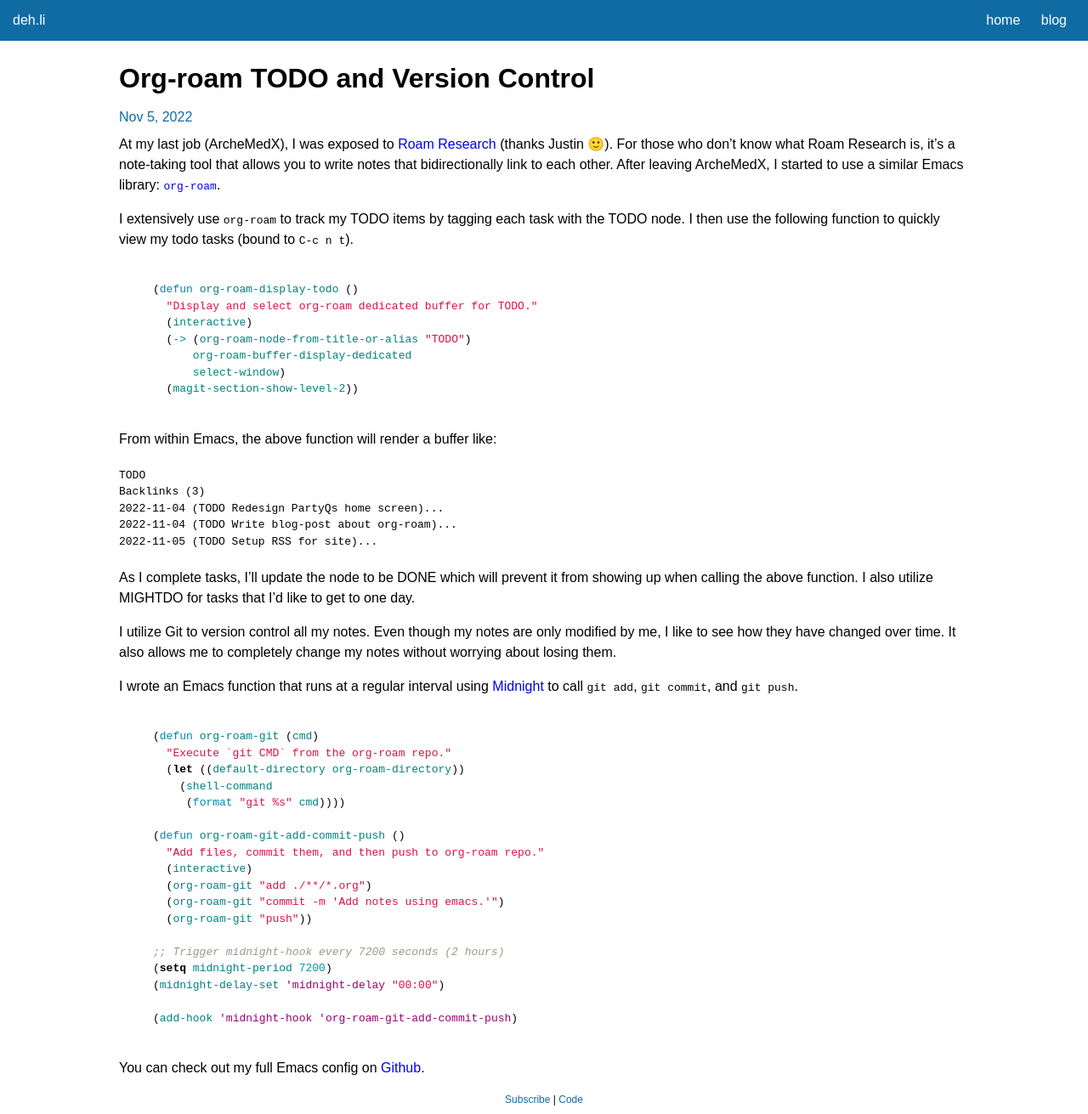
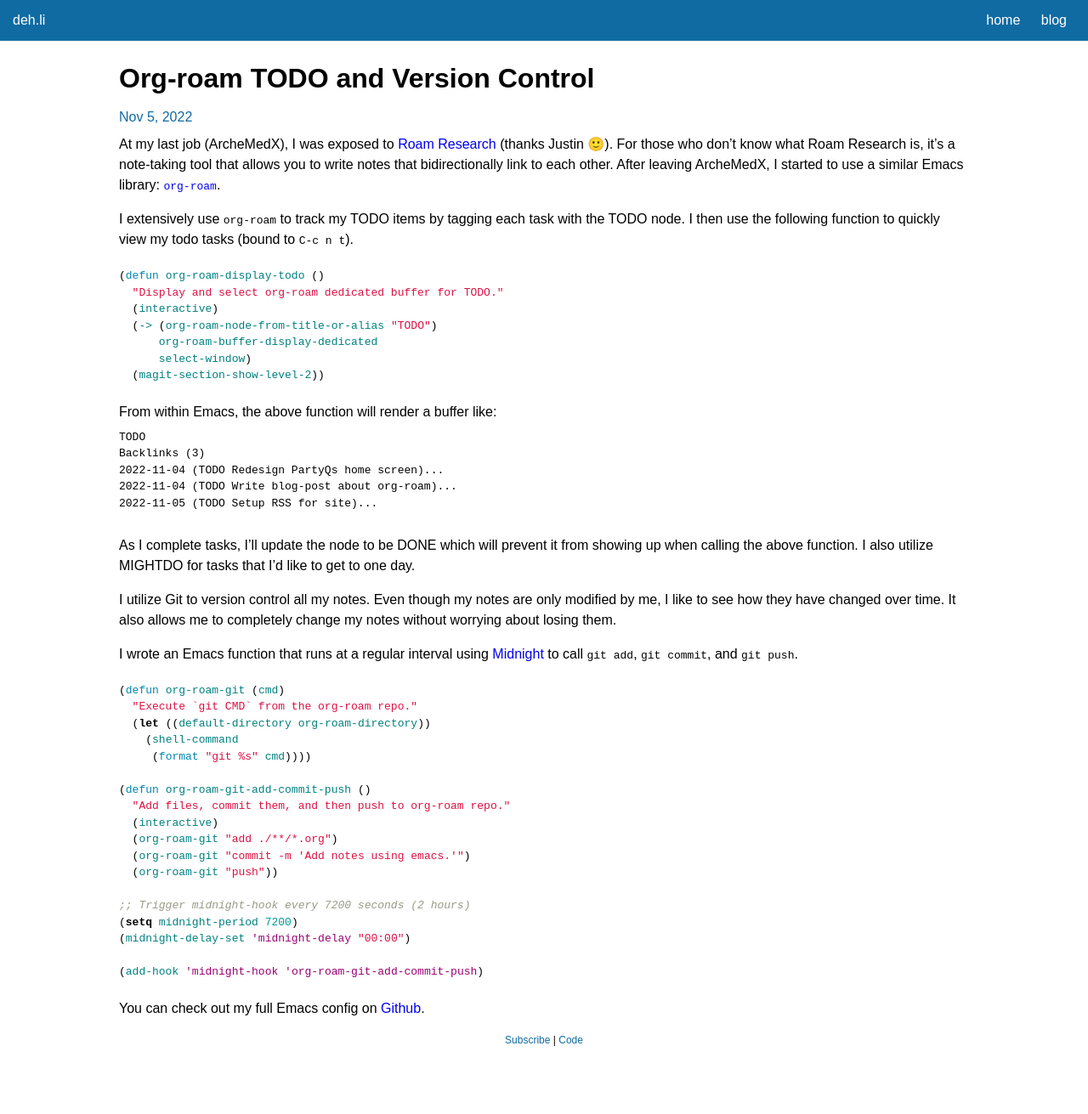
Before and after one commit to Dehli/dehli.github.io, a Jekyll site: the page built from _posts/2022-11-05-org-roam.md, in a window 1280 px wide. Shown: the whole page at 85% size. Built offline with Jekyll 4.4.1, drawn with Linux system fonts in a browser that asks for light colours; nearby versions of some CDN libraries; comment, search, counter and statistics services are not loaded; after the commit the page ends 1241 px from its top, so only the background shows below that.

Commit message:
improve highlight overflow

````diff
--- a/_posts/2022-11-05-org-roam.md
+++ b/_posts/2022-11-05-org-roam.md
@@ -32,6 +32,7 @@
 2022-11-04 (TODO Redesign PartyQs home screen)...
 2022-11-04 (TODO Write blog-post about org-roam)...
 2022-11-05 (TODO Setup RSS for site)...
+
 ```
 
 As I complete tasks, I'll update the node to be DONE which will
--- a/_sass/_syntax.scss
+++ b/_sass/_syntax.scss
@@ -1,4 +1,8 @@
 .highlight  {
+    margin: 0;
+    max-width: calc(100vw - 40px);
+    overflow-x: auto;
+
     background: #ffffff;
 
     .c { color: #999988; font-style: italic } /* Comment */
````
